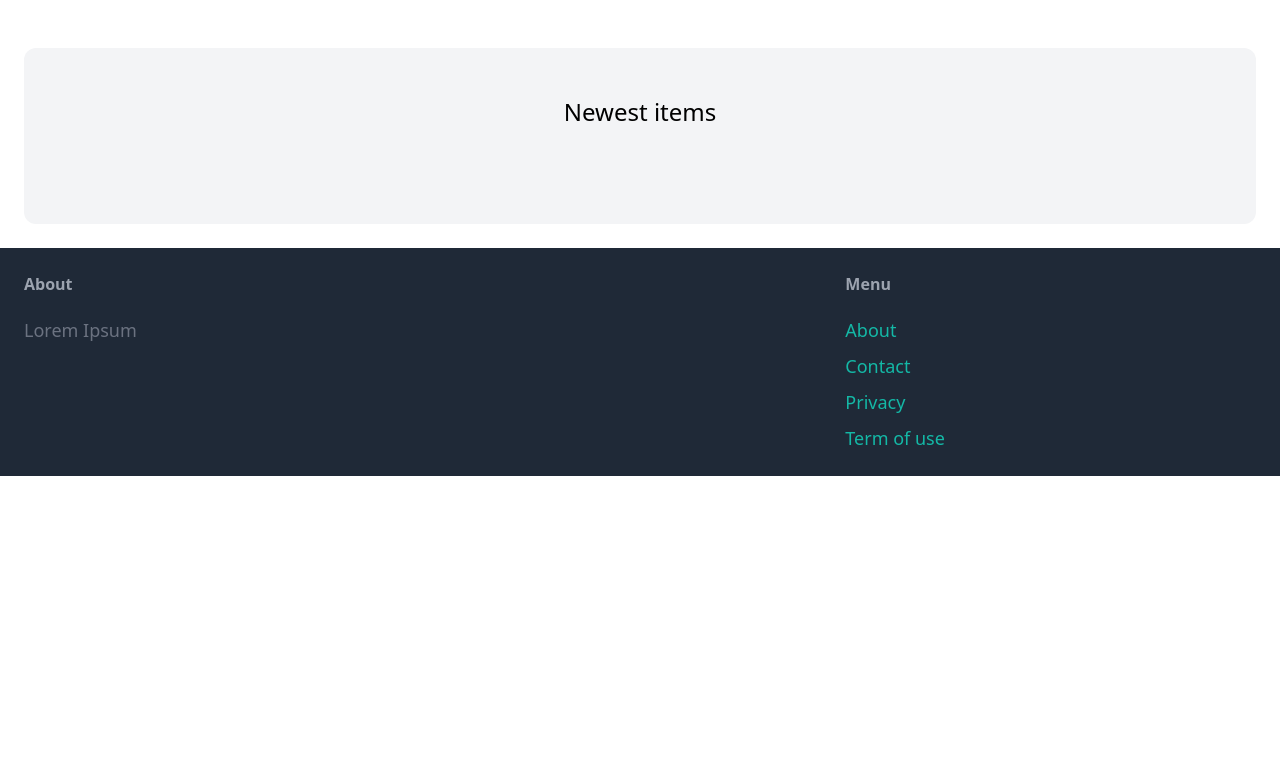
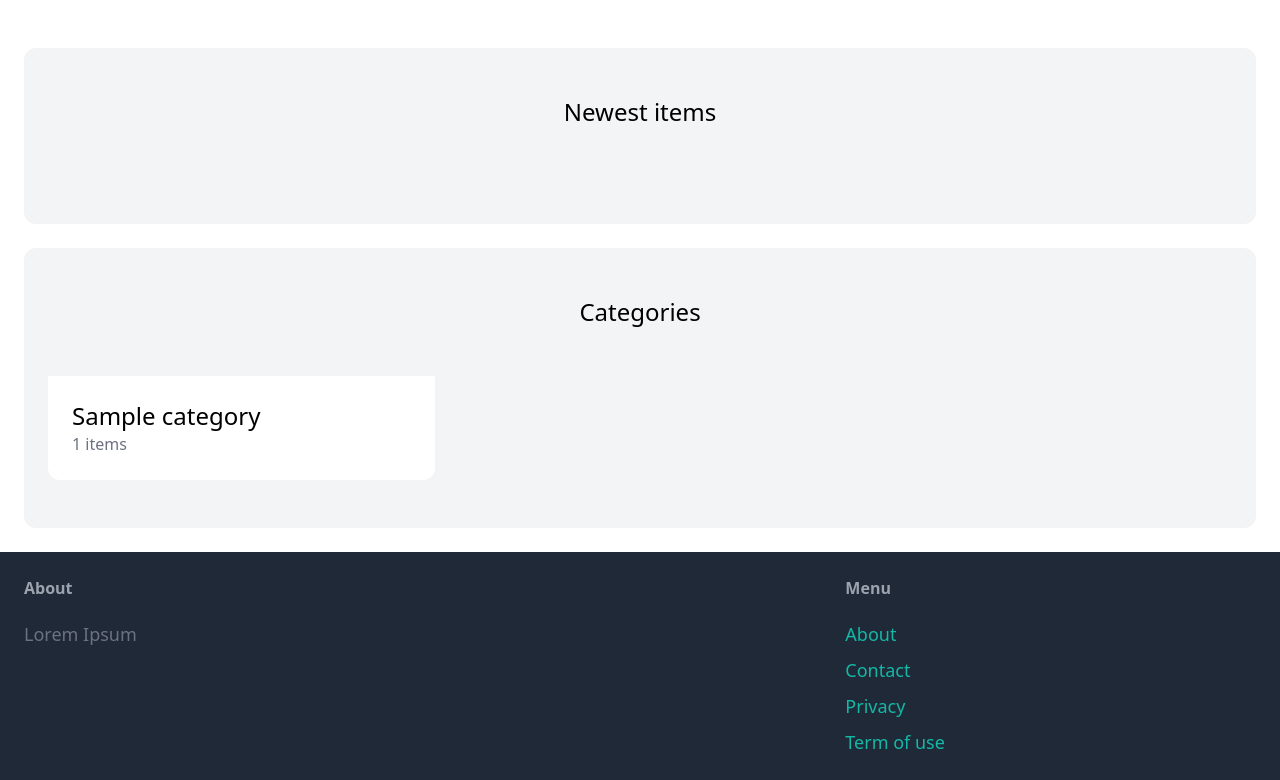
Before and after one commit to Dreeeems/DjangoEcommerce, a Django app: page / in a window 1280 px wide. Shown: the part 77-857 px from the top of the page. Before the commit the page ends 553 px from the top, so only its background shows below. Run offline with Django 4.2, Linux system fonts and the light colour scheme; tables that the repository leaves empty hold one stand-in row (values such as "Sample post"); some libraries are stand-ins or nearby versions.

Commit message:
item and categories display

```diff
--- a/ecommerce/core/templates/core/index.html
+++ b/ecommerce/core/templates/core/index.html
@@ -9,21 +9,34 @@
   <div class="grid grid-cols-3 gap-3">
     {%for item in items%}
     <div>
+      <a href="#">
+        <div>
+          <img src="{{item.image.url}}" class="rounded-t-xl" />
+        </div>
 
-        <a href="#">
-
-            <div>
-
-                <img src="{{item.image.url}}" class="rounded-t-xl">
-            </div>
-
-            <div class="p-6 bg-white rounded-b-xl">
-
-                <h2 class="text-2xl"> {{item.name}} </h2>
-                <p class="text-gray-500"> Price : {{item.price}}
-
+        <div class="p-6 bg-white rounded-b-xl">
+          <h2 class="text-2xl">{{item.name}}</h2>
+          <p class="text-gray-500">Price : {{item.price}}</p>
+        </div>
+      </a>
     </div>
     {% endfor %}
   </div>
 </div>
+
+<div class="mt-6 px-6 py-12 bg-gray-100 rounded-xl">
+  <h2 class="mb-12 text-2xl text-center">Categories</h2>
+  <div class="grid grid-cols-3 gap-3">
+    {%for category in categories%}
+    <div>
+      <a href="#">
+        <div class="p-6 bg-white rounded-b-xl">
+          <h2 class="text-2xl">{{category.name}}</h2>
+          <p class="text-gray-500">{{category.items.count}} items</p>
+        </div>
+      </a>
+    </div>
+    {%endfor%}
+  </div>
+</div>
 {% endblock %}
```
